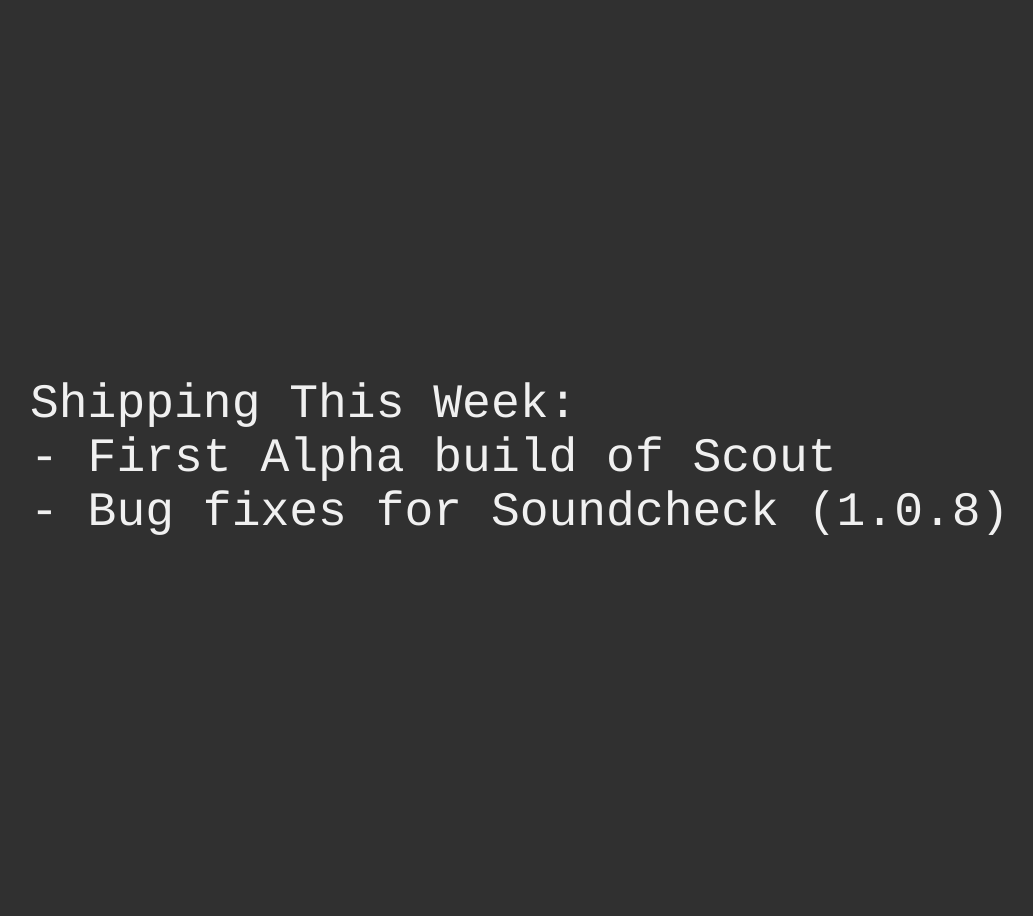
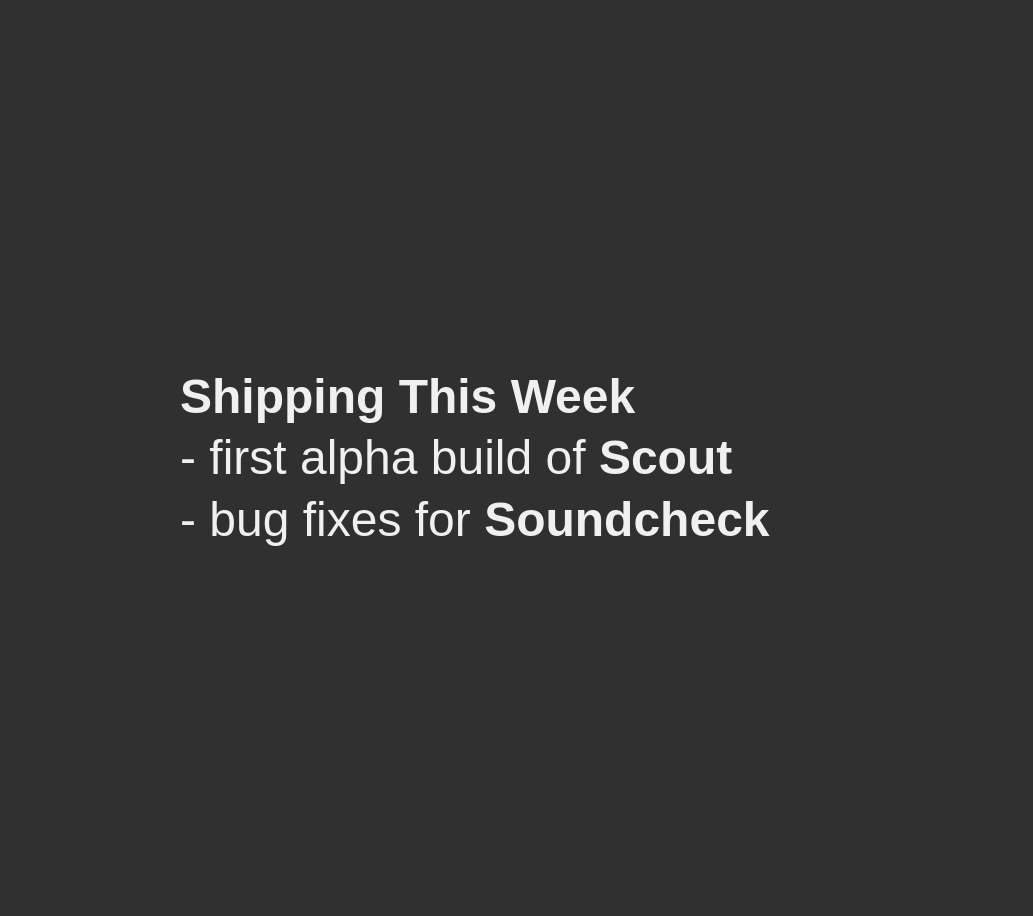
Before and after one commit to TicketmasterMobileStudio/ticketmastermobilestudio.github.io, a Jekyll site: the page images/motd.html, which Jekyll copies as it is, in a window 1280 px wide. Shown: the whole page, without its empty margins (60-1093 px from the left). Built offline with Jekyll 4.4.1, drawn with Linux system fonts in a browser that asks for light colours.

Commit message:
Adjust typography

```diff
--- a/images/motd.html
+++ b/images/motd.html
@@ -9,14 +9,15 @@
     	}
 		div.container p {
     		margin: 0;
-    		width: 1100px;
+    		width: 800px;
     		position: absolute;
     		top: 50%;
     		left: 50%;
     		margin-right: -50%;
     		transform: translate(-50%, -50%) ;
-    		font-family: Courier;
+    		font-family: Sans-Serif;
     		font-size: 36pt;
+    		line-height: 128%
     	}
     	body {
     		color: #f0f0f0;
@@ -26,9 +27,9 @@
 </head>
 <body>
 	<div class="container">
-		<p>Shipping This Week:
-			<br>- First Alpha build of Scout
-			<br>- Bug fixes for Soundcheck (1.0.8)
+		<p><strong>Shipping This Week</strong>
+			<br>- first alpha build of <strong>Scout</strong>
+			<br>- bug fixes for <strong>Soundcheck</strong>
 	</div>
 </body>
 </html>
```
